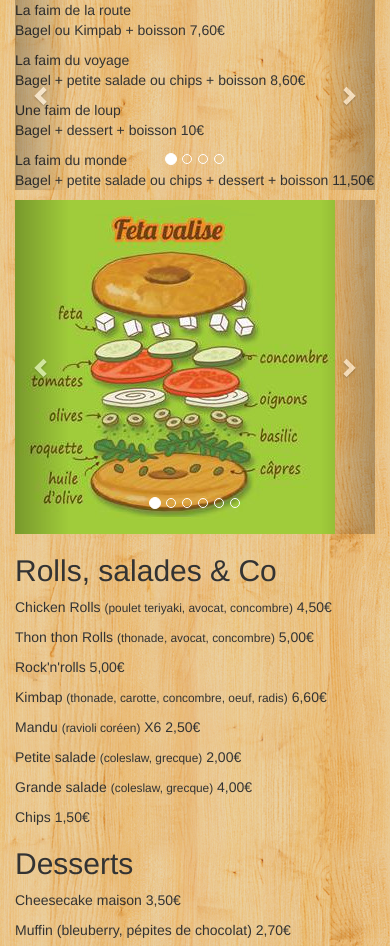
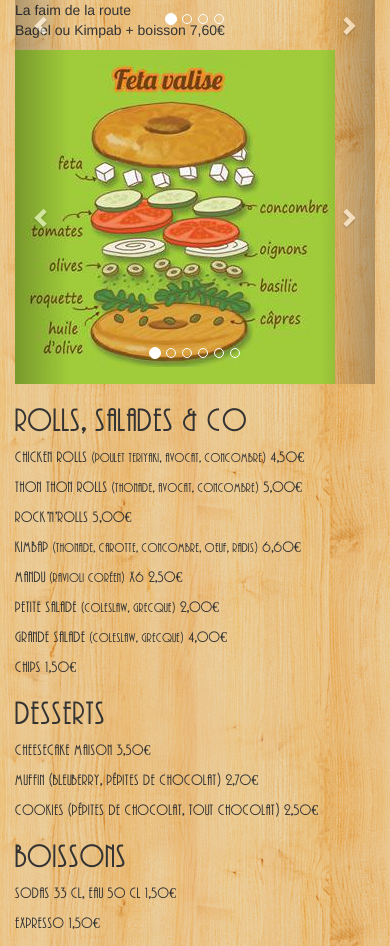
Before and after one commit to NicolasLF/Projet_LCV, a PHP site: page / in a window 390 px wide. Shown: the top 946 px of the page. Run offline with PHP 8.4, Linux system fonts and the light colour scheme; some libraries are stand-ins or nearby versions.

Commit message:
police et menu

```diff
--- a/LCV.css
+++ b/LCV.css
@@ -2,3 +2,22 @@ body {
     background-image: url("Images/purty_wood.png");
     background-repeat: repeat;
 }
+@font-face {
+	font-family: 'plaza';
+	src: url('fonts/plaza.ttf');
+}
+
+.carte {
+	font-family: 'plaza';
+}
+
+.carte h2 {
+
+}
+.carte p {
+	text-align: left;
+}
+
+#prix {
+	float: : right;
+}
--- a/index.html
+++ b/index.html
@@ -79,8 +79,8 @@
 					    <li data-target="#carousel-example-generic1" data-slide-to="2"></li>
 					    <li data-target="#carousel-example-generic1" data-slide-to="3"></li>
 					</ol>
-			  			<div class="carousel-inner1">
-			   				<div class="item active1">
+			  			<div class="carousel-inner">
+			   				<div class="item active">
 			     				<div class="carousel-content formule">
 			     					<div>
 			     						<p>La faim de la route <br />
@@ -151,7 +151,7 @@
 					<img class="img-responsive" src="Images/Bagel5.jpg" alt="">
 				</div>
 				<div class="col-md-2 col-sm-4 hidden-xs">
-					<img class="img-responsive" src="Images/Bagel6.jpg" alt="">
+					<img class="img-responsive" src="Images/Bagel6.png" alt="">
 				</div>
 			</div>
 
@@ -202,7 +202,7 @@
 					    	</div>
 					    </div>
 					    <div class="item">
-					    	<img class="img-responsive" src="Images/Bagel6.jpg" alt="">
+					    	<img class="img-responsive" src="Images/Bagel6.png" alt="">
 					    	<div class="carousel-caption">
 
 					    	</div>
@@ -226,7 +226,7 @@
 <!-- Menu -->
 		<section class="container-fluid">
 			<div class="row">
-				<div class="col-md-6">
+					<div class="col-md-6 carte">
 					  	<h2> Rolls, salades & Co</h2>
 					  		<p>Chicken Rolls <small>(poulet teriyaki, avocat, concombre)</small>
 					  		<span class="prix"> 4,50€</span></p>
@@ -245,7 +245,7 @@
 						  	<p>Chips
 						  	<span class="prix"> 1,50€</span></p>
 					</div>
-				<div class="col-md-6">
+					<div class="col-md-6 carte">
 						<h2>Desserts</h2>
 							<p>Cheesecake maison
 							<span class="prix"> 3,50€</span></p>
```
Also changed, not shown: fonts/plaza.ttf (added). Lines whose indentation alone changed are shown as unchanged.
